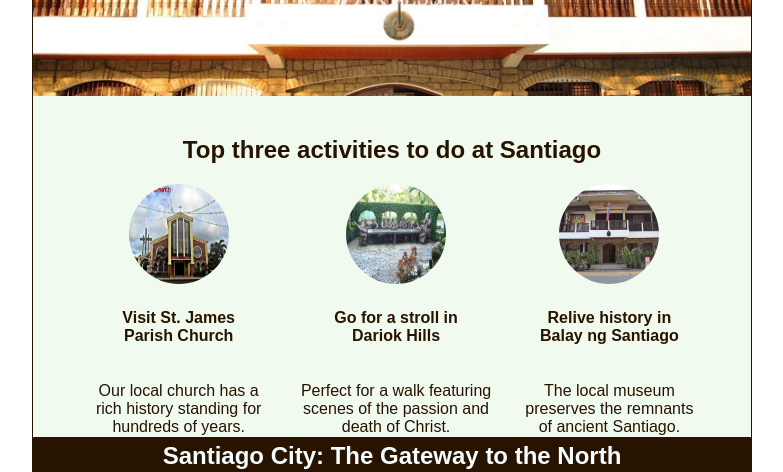
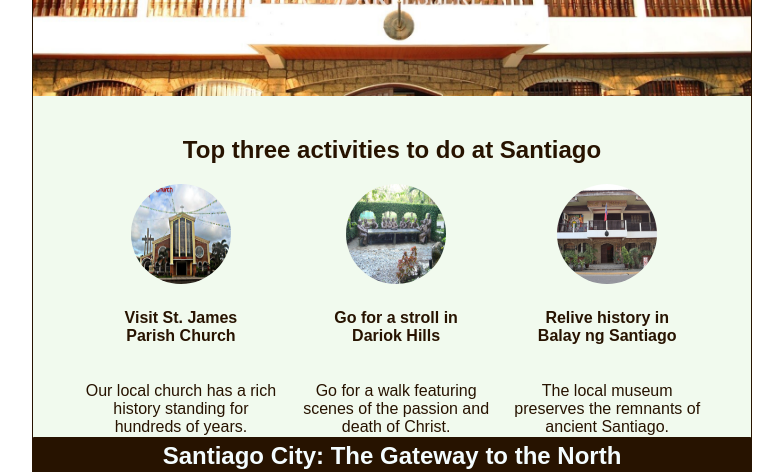
Before and after one commit to jomelsontanco/Hometown-Homepage---Santiago, a plain HTML site: page index.html in a window 1280 px wide. Shown: the part 325-797 px from the top of the page, without its empty margins (248-1031 px from the left). Drawn offline with Linux system fonts and the light colour scheme; a web font is replaced by a local one.

Commit message:
Shortened the description of Dariok Hills.

```diff
--- a/index.html
+++ b/index.html
@@ -23,7 +23,7 @@
                 <article class="main__activities__activity">
                     <a href="https://goldenisabela.weebly.com/adventures/dariuk-hills"><img class="main__activities__img" src="images/hills.jpg"></a>
                     <h4>Go for a stroll in Dariok Hills</h4>
-                    <p>Perfect for a walk featuring scenes of the passion and death of Christ.</p>
+                    <p>Go for a walk featuring scenes of the passion and death of Christ.</p>
                 </article>
                 <article class="main__activities__activity">
                     <a href="https://artessere.com/art-places/santiago-balay-na-santiago"><img class="main__activities__img" src="images/balay.jpg"></a>
```
